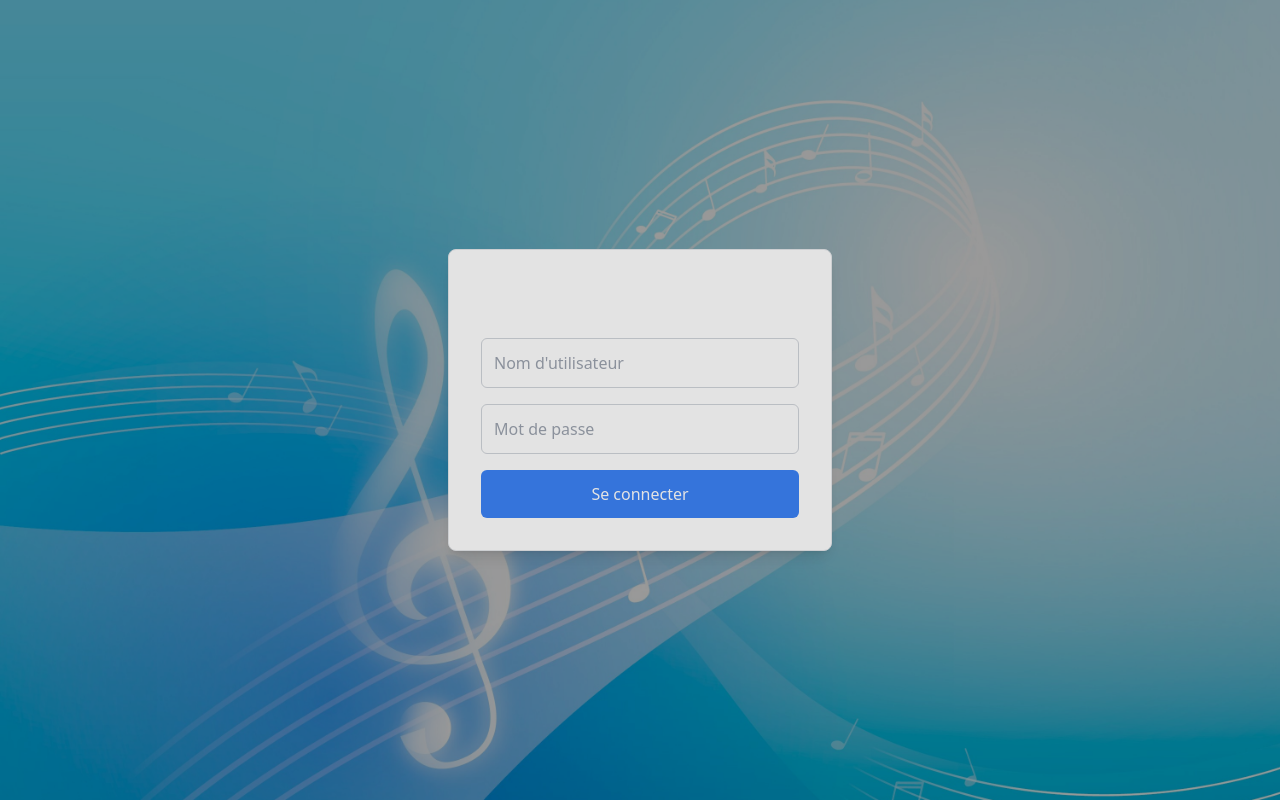
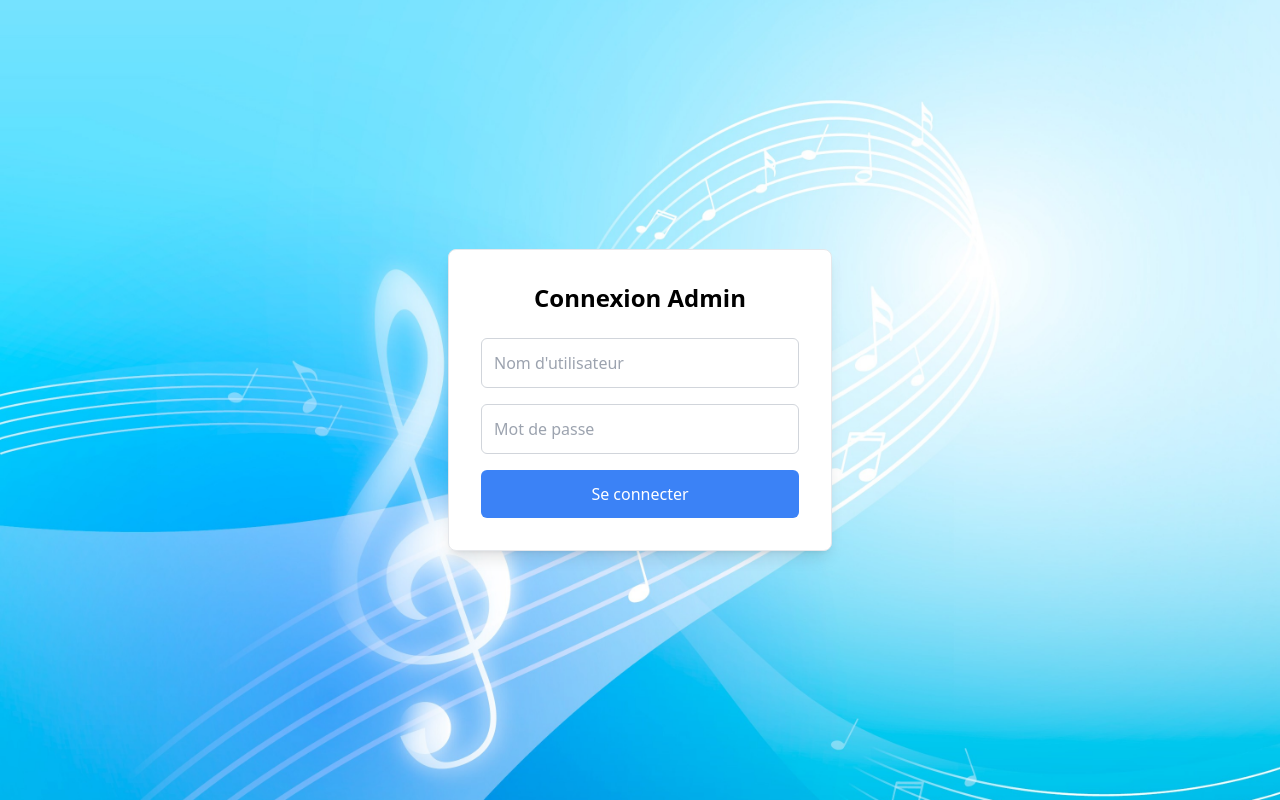
Before and after one commit to Elvestino/concours_emit, a Next.js app in the folder competition/: page /pages/login in a window 1280 px wide. Built offline with nearby package versions, Linux system fonts and the light colour scheme.

Commit message:
finish project

```diff
--- a/competition/src/app/globals.css
+++ b/competition/src/app/globals.css
@@ -26,29 +26,8 @@ body {
   background-image: url("/assets/images/fond4.jpg");
   background-position: center;
   background-repeat: no-repeat;
-  filter: brightness(0.89);
   margin: 0;
   padding: 0;
-  display: flex;
-  justify-content: center;
-  align-items: center;
   color: white;
   font-family: Arial, sans-serif;
 }
-
-body::before {
-  content: '';
-  position: absolute;
-  top: 0;
-  left: 0;
-  width: 100%;
-  height: 100%;
-  background-color: rgba(0, 0, 0, 0.4);
-  backdrop-filter: blur(3px);
-  z-index: -1;
-}
-
-.content {
-  text-align: center;
-  z-index: 1;
-}
--- a/competition/src/app/pages/admin/page.tsx
+++ b/competition/src/app/pages/admin/page.tsx
@@ -148,7 +148,6 @@ export default function AdminPage() {
     }
   };
 
-
   // participant en traitement
   const handleMarkAsInProgress = async (upload: Upload) => {
     try {
@@ -167,7 +166,6 @@ export default function AdminPage() {
           u.id === upload.id ? { ...u, status: "en traitement" } : u
         )
       );
-
     } catch (error) {
       console.error("Erreur :", error);
     }
@@ -320,7 +318,7 @@ export default function AdminPage() {
         <table className="min-w-full border border-gray-500 shadow-4xl rounded-lg overflow-hidden">
           <thead className="bg-blue-400 text-white">
             <tr>
-            <th className="border-b text-center p-1"></th>
+              <th className="border-b text-center p-1"></th>
               <th className="border-b text-center p-1">Laharana</th>
               <th className="border-b text-center p-1">Rakitra PDF</th>
               <th className="border-b text-center p-3">Rakitra feon-kira</th>
@@ -337,10 +335,14 @@ export default function AdminPage() {
                 key={upload.id}
               >
                 <td className="p-3 border-b">
-                {upload.status === "non traiter" && (
-                      <input type="checkbox" checked={false} onChange={() => handleMarkAsInProgress(upload)} className="form-checkbox h-5 w-5  flex items-center justify-center text-blue-600"/>
-                    )}
-
+                  {upload.status === "non traiter" && (
+                    <input
+                      type="checkbox"
+                      checked={false}
+                      onChange={() => handleMarkAsInProgress(upload)}
+                      className="form-checkbox h-5 w-5  flex items-center justify-center text-blue-600"
+                    />
+                  )}
                 </td>
                 <td className="p-3 border-b">{upload.id}</td>
                 <td className="p-3 border-b text-blue-500">
@@ -398,17 +400,16 @@ export default function AdminPage() {
                     }`}
                   >
                     {upload.status === "accepter"
-                      ? "Accepter"
+                      ? "Nekena"
                       : upload.status === "rejeter"
-                      ? "Rejeter"
+                      ? "Lavina"
                       : upload.status === "en traitement"
-                      ? "En traitement"
-                      : "Non traiter"}
+                      ? "Eo am-pikarakarana"
+                      : "Tsy voahodina"}
                   </span>
                 </td>
                 <td className="p-3 border-b flex gap-2 justify-center">
                   <div className="flex gap-2">
-
                     <button
                       onClick={() => handleAccept(upload)}
                       className={`p-2 rounded mb-2 ${
@@ -421,7 +422,7 @@ export default function AdminPage() {
                         upload.status === "rejeter"
                       }
                     >
-                      Accepter
+                      Ekena
                     </button>
                     <button
                       onClick={() => handleDelete(upload)}
@@ -435,7 +436,7 @@ export default function AdminPage() {
                         upload.status === "accepter"
                       }
                     >
-                      Rejeter
+                      Lavina
                     </button>
                   </div>
                 </td>
--- a/competition/src/app/pages/login/page.tsx
+++ b/competition/src/app/pages/login/page.tsx
@@ -27,7 +27,7 @@ export default function Login() {
         // Si le login est correct et le token est renvoyé
         localStorage.setItem("token", data.token); // Stocke le token dans le localStorage
         router.push("/pages/admin"); // Redirection vers la page Admin
-        console.log("token"  , data.token)
+        console.log("token", data.token);
       } else {
         // Si les informations sont incorrectes, on met à jour l'erreur
         setError(data.message || "Erreur lors de la connexion");
@@ -37,14 +37,13 @@ export default function Login() {
       if (err instanceof Error) {
         setError(err.message);
       } else {
-        setError("Une erreur est survenue.")
+        setError("Une erreur est survenue.");
       }
-
     }
   };
 
   return (
-    <div className="flex items-center justify-center min-h-screen">
+    <div className="flex items-center justify-center text-black min-h-screen">
       <div className="bg-white border p-8 rounded-lg shadow-lg w-96">
         <h1 className="text-2xl font-bold text-center mb-6">Connexion Admin</h1>
         <form onSubmit={handleSubmit} className="space-y-4">
@@ -52,14 +51,16 @@ export default function Login() {
             type="text"
             placeholder="Nom d'utilisateur"
             value={username}
-            onChange={(e) => setUsername(e.target.value)} required
+            onChange={(e) => setUsername(e.target.value)}
+            required
             className="w-full p-3 border border-gray-300 rounded-md focus:outline-none focus:ring-2 focus:ring-blue-500"
           />
           <input
             type="password"
             placeholder="Mot de passe"
             value={password}
-            onChange={(e) => setPassword(e.target.value)} required
+            onChange={(e) => setPassword(e.target.value)}
+            required
             className="w-full p-3 border border-gray-300 rounded-md focus:outline-none focus:ring-2 focus:ring-blue-500"
           />
           <button
```
Also changed, not shown: 5 other files (tests, documents, lock files or other folders).
